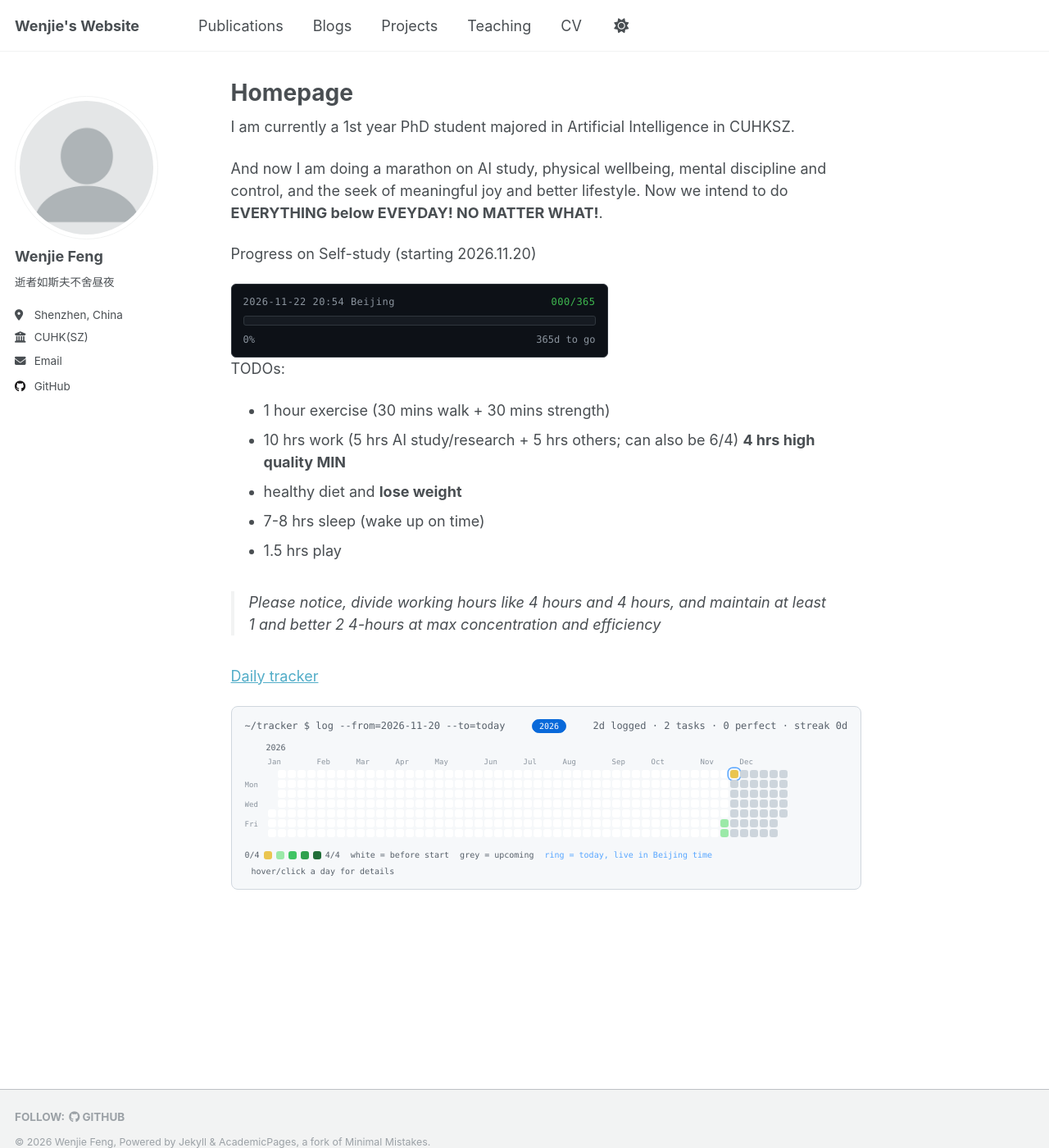
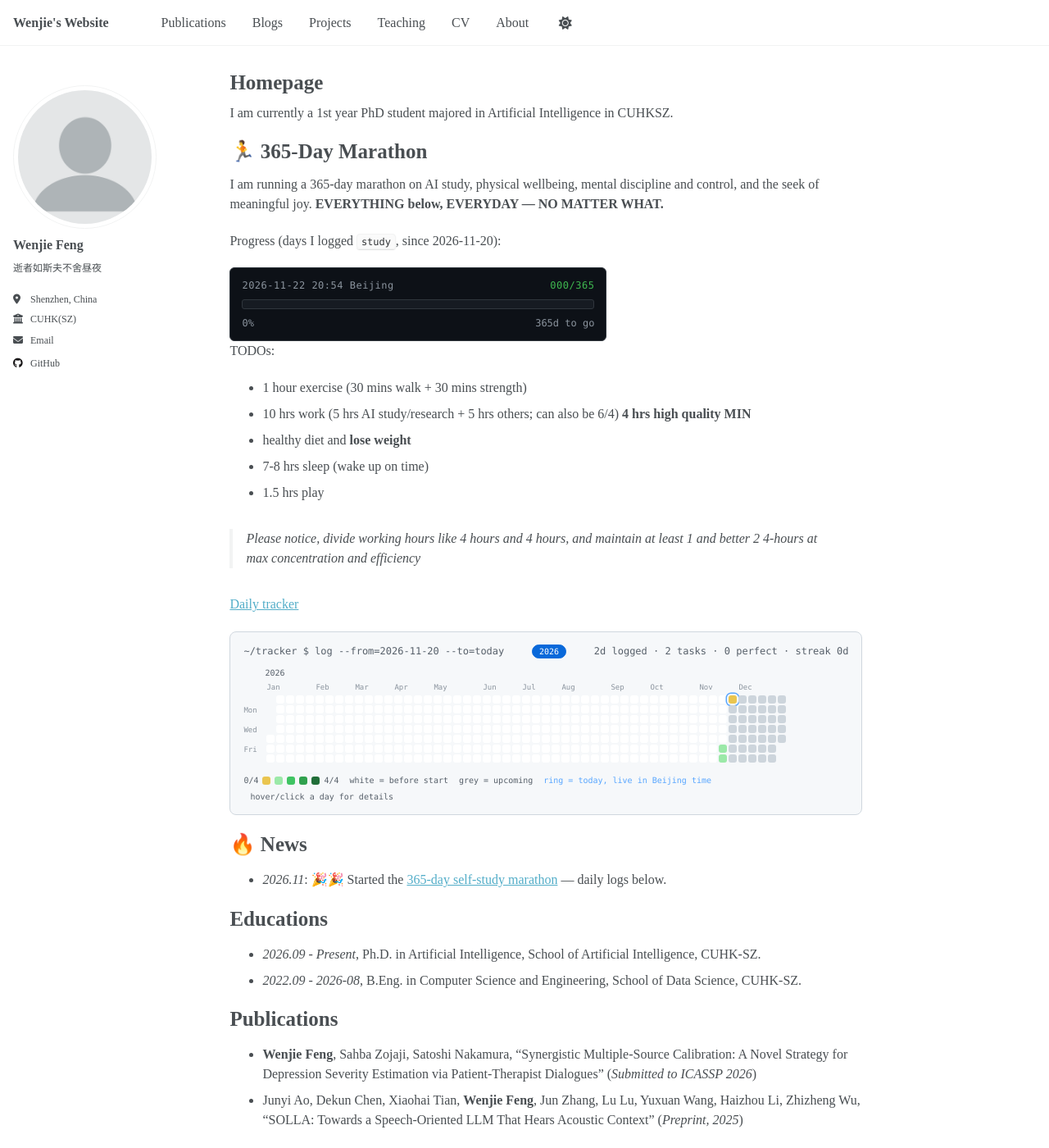
Before and after one commit to wenjiefeng04/wenjiefeng04.github.io, a Jekyll site: the page built from _pages/about.md, in a window 1280 px wide and 1400 px high. Shown: the whole window at 82% size. Built offline with Jekyll 4.4.1, drawn with Linux system fonts in a browser that asks for light colours; some of the changed text lies outside the part shown.

Commit message:
Times New Roman + 2px smaller; ChenX17-style one-page homepage with anchor nav

```diff
--- a/_pages/about.md
+++ b/_pages/about.md
@@ -6,11 +6,17 @@ redirect_from:
   - /about/
   - /about.html
 ---
+<a id="about-me"></a>
 I am currently a 1st year PhD student majored in Artificial Intelligence in CUHKSZ.
 
-And now I am doing a marathon on AI study, physical wellbeing, mental discipline and control, and the seek of meaningful joy and better lifestyle. Now we intend to do **EVERYTHING below EVEYDAY! NO MATTER WHAT!**.
+<a id="marathon"></a>
+# 🏃 365-Day Marathon
 
-Progress on Self-study (starting 2026.11.20) {% include progress-bar.html %}
+I am running a 365-day marathon on AI study, physical wellbeing, mental discipline and control, and the seek of meaningful joy. **EVERYTHING below, EVERYDAY — NO MATTER WHAT.**
+
+Progress (days I logged `study`, since 2026-11-20):
+
+{% include progress-bar.html %}
 
 TODOs:
 - 1 hour exercise (30 mins walk + 30 mins strength)
@@ -23,3 +29,32 @@ TODOs:
 
 [Daily tracker](https://github.com/wenjiefeng04/wenjiefeng04.github.io/edit/master/_data/tracker/records.yml)
 {% include contribution-tracker.html %}
+
+<a id="news"></a>
+# 🔥 News
+
+- *2026.11*: 🎉🎉 Started the [365-day self-study marathon](/#marathon) — daily logs below.
+<!-- - *2026.*: 🎉🎉 Submitted "Synergistic Multiple-Source Calibration" to ICASSP 2026. -->
+
+<a id="educations"></a>
+# Educations
+
+- *2026.09 - Present*, Ph.D. in Artificial Intelligence, School of Artificial Intelligence, CUHK-SZ.
+- *2022.09 - 2026-08*, B.Eng. in Computer Science and Engineering, School of Data Science, CUHK-SZ.
+
+<a id="publications"></a>
+# Publications
+
+- **Wenjie Feng**, Sahba Zojaji, Satoshi Nakamura, "Synergistic Multiple-Source Calibration: A Novel Strategy for Depression Severity Estimation via Patient-Therapist Dialogues" (*Submitted to ICASSP 2026*)
+- Junyi Ao, Dekun Chen, Xiaohai Tian, **Wenjie Feng**, Jun Zhang, Lu Lu, Yuxuan Wang, Haizhou Li, Zhizheng Wu, "SOLLA: Towards a Speech-Oriented LLM That Hears Acoustic Context" (*Preprint, 2025*)
+
+<a id="teaching"></a>
+# Teaching
+
+I have served as a Teaching Assistant (TA) and an Undergraduate Student Teaching Fellow (USTF) at CUHK-SZ.
+
+- TA, CSC3160 Fundamentals of Speech and Language Processing (Fall 2026) — Prof. Satoshi Nakamura
+- USTF, CSC4001 Software Engineering (Spring 2026) — Prof. Pinjia He
+- USTF, CSC3160 Fundamentals of Speech and Language Processing (Fall 2025) — Prof. Satoshi Nakamura
+- USTF, CSC3050 Computer Architecture (Spring 2025) — Prof. Wei-Chung Hsu
+- USTF, CSC3100 Data Structure (Fall 2024) — Prof. Yixiang Fang & Prof. Li Jiang
--- a/_sass/_themes.scss
+++ b/_sass/_themes.scss
@@ -13,10 +13,16 @@ $doc-font-size              : 16;
 $paragraph-indent           : false; // true, false (default)
 $indent-var                 : 1.3em;
 
-/* System typefaces */
-$serif                      : Georgia, Times, serif;
-$sans-serif                 : -apple-system, ".SFNSText-Regular", "San Francisco", "Roboto", "Segoe UI", "Helvetica Neue", "Lucida Grande", Arial, sans-serif;
-$monospace                  : Monaco, Consolas, "Lucida Console", monospace;
+// /* System typefaces */
+// $serif                      : Georgia, Times, serif;
+// $sans-serif                 : -apple-system, ".SFNSText-Regular", "San Francisco", "Roboto", "Segoe UI", "Helvetica Neue", "Lucida Grande", Arial, sans-serif;
+// $monospace                  : Monaco, Consolas, "Lucida Console", monospace;
+
+/* Typefaces — Times New Roman site-wide (cross-platform fallback chain) */
+$times-new-roman            : "Times New Roman", Times, "Liberation Serif", "Nimbus Roman", "Songti SC", "SimSun", serif;
+$serif                      : $times-new-roman;
+$sans-serif                 : $times-new-roman;   /* body + headings both become Times */
+$monospace                  : Monaco, Consolas, "Lucida Console", monospace;  /* code keeps its monospace */
 
 /* Sans serif typefaces */
 $sans-serif-narrow          : $sans-serif;
--- a/_sass/layout/_reset.scss
+++ b/_sass/layout/_reset.scss
@@ -8,10 +8,10 @@ html {
   /* apply a natural box layout model to all elements */
   box-sizing: border-box;
   background-color: var(--global-bg-color);
-  font-size: 16px;
+  font-size: 14px; /*16*/
 
   @include breakpoint($medium) {
-    font-size: 18px;
+    font-size: 16px; /*18*/
   }
 
   -webkit-text-size-adjust: 100%;
```
Also changed, not shown: _data/navigation.yml (+11 -11 lines), _pages/publications.md (deleted, +0 -14 lines), _pages/teaching.md (deleted, +0 -17 lines).
